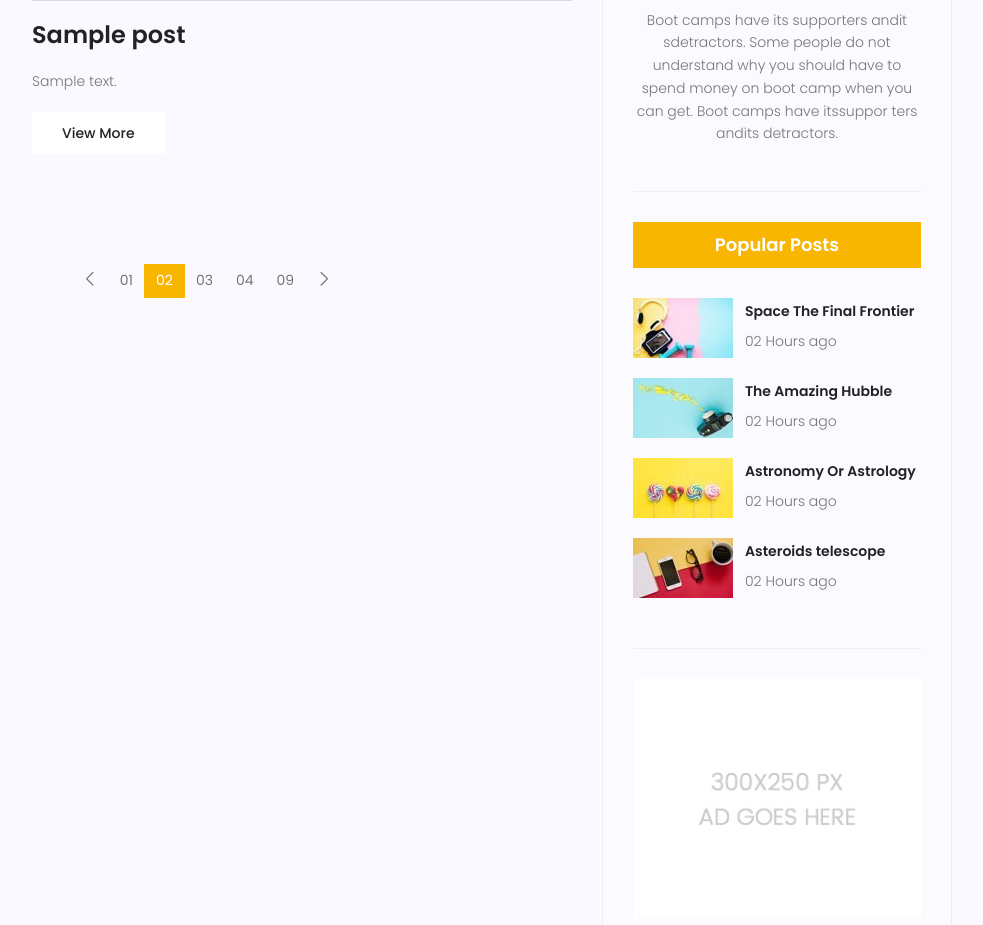
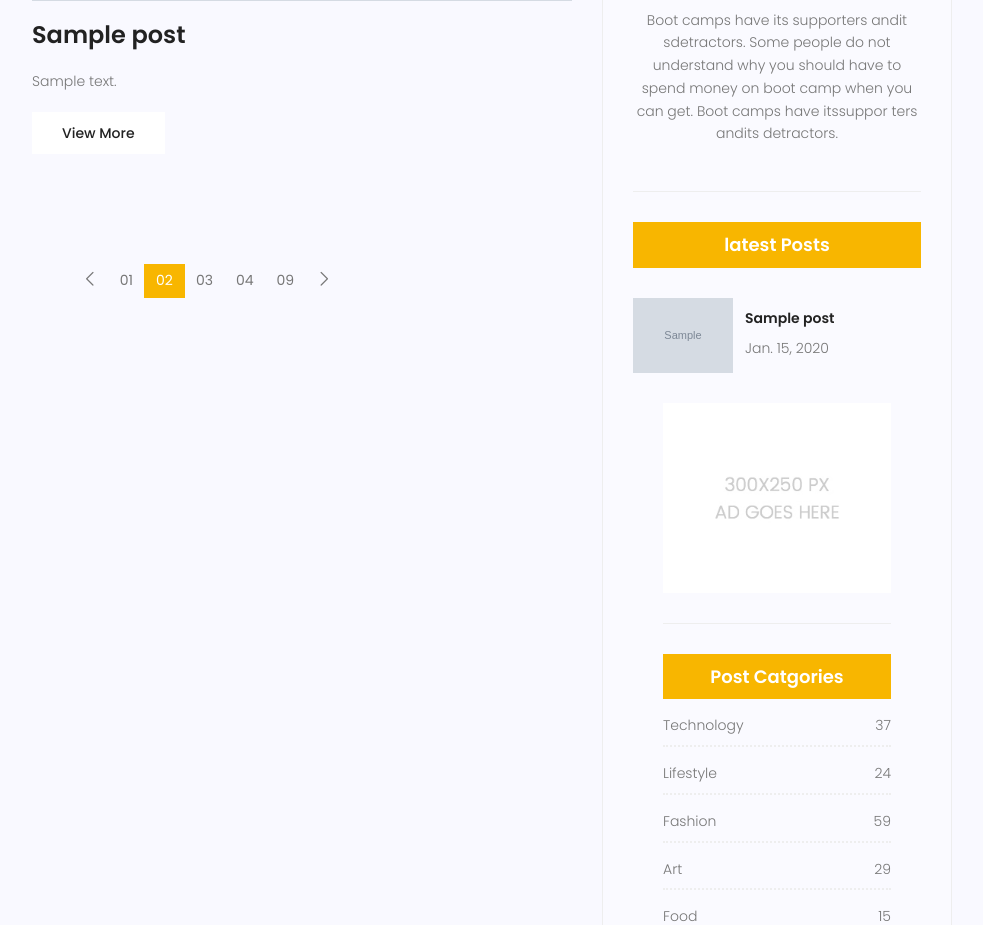
Before and after one commit to farazrze/my_site2026, a Django app: page /blog in a window 1280 px wide. Shown: the part 1486-2411 px from the top of the page, without its empty margins (243-1226 px from the left). Run offline with Django 5.2, Linux system fonts and the light colour scheme; tables that the repository leaves empty hold one stand-in row (values such as "Sample post"); grey boxes marked "Sample" are stand-in pictures; some libraries are stand-ins or nearby versions.

Commit message:
add latest post inclusion

```diff
--- a/blog/templatetags/blog_tag.py
+++ b/blog/templatetags/blog_tag.py
@@ -12,3 +12,9 @@
 @register.filter
 def snippet(value, arg=20):
     return value[:int(arg)]
+
+
+@register.inclusion_tag("post_blog.html")
+def latestpost():
+    posts=Post.objects.filter(status=1).order_by("update_date")
+    return {"posts":posts}
--- a/static/css/main.css
+++ b/static/css/main.css
@@ -3656,6 +3656,7 @@
 
 .widget-wrap .popular-post-widget .popular-post-list .thumb img {
   width: 100%;
+  max-width: 100px;
 }
 
 .widget-wrap .popular-post-widget .single-post-list {
--- a/templates/blog/post_blog.html
+++ b/templates/blog/post_blog.html
@@ -1,42 +1,23 @@
 {% load static %}
 <div class="single-sidebar-widget popular-post-widget">
-              <h4 class="popular-title">Popular Posts</h4>
+
+              <h4 class="popular-title">latest Posts</h4>
+
               <div class="popular-post-list">
+                {% for post in posts %}
                 <div class="single-post-list d-flex flex-row align-items-center">
+
                   <div class="thumb">
-                    <img class="img-fluid" src="{% static 'img/blog/pp1.jpg' %}" alt="" />
+
+                    <img class="img-fluid" src="{{ post.image.url }}" alt="" />
                   </div>
                   <div class="details">
-                    <a href="blog-single.html"><h6>Space The Final Frontier</h6></a>
-                    <p>02 Hours ago</p>
+                    <a href="blog-single.html"><h6>{{post.title}}</h6></a>
+                    <p>{{post.update_date}}</p>
+
                   </div>
+
                 </div>
-                <div class="single-post-list d-flex flex-row align-items-center">
-                  <div class="thumb">
-                    <img class="img-fluid" src="{% static 'img/blog/pp2.jpg' %}" alt="" />
-                  </div>
-                  <div class="details">
-                    <a href="blog-single.html"><h6>The Amazing Hubble</h6></a>
-                    <p>02 Hours ago</p>
-                  </div>
-                </div>
-                <div class="single-post-list d-flex flex-row align-items-center">
-                  <div class="thumb">
-                    <img class="img-fluid" src="{% static 'img/blog/pp3.jpg' %}" alt="" />
-                  </div>
-                  <div class="details">
-                    <a href="blog-single.html"><h6>Astronomy Or Astrology</h6></a>
-                    <p>02 Hours ago</p>
-                  </div>
-                </div>
-                <div class="single-post-list d-flex flex-row align-items-center">
-                  <div class="thumb">
-                    <img class="img-fluid" src="{% static 'img/blog/pp4.jpg' %}" alt="" />
-                  </div>
-                  <div class="details">
-                    <a href="blog-single.html"><h6>Asteroids telescope</h6></a>
-                    <p>02 Hours ago</p>
-                  </div>
-                </div>
-              </div>
-            </div>
+                {% endfor %}
+
+  </div>
```
